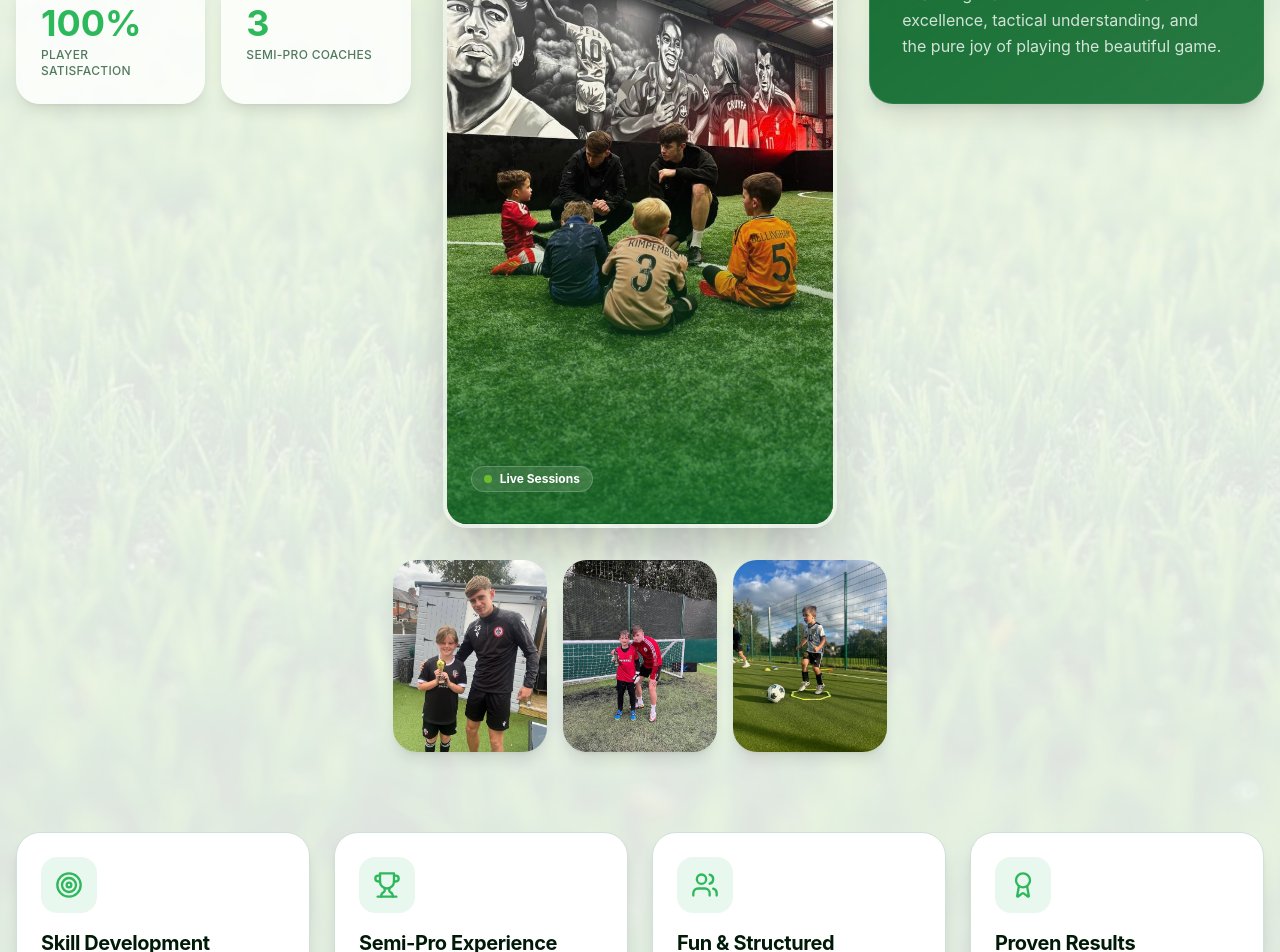
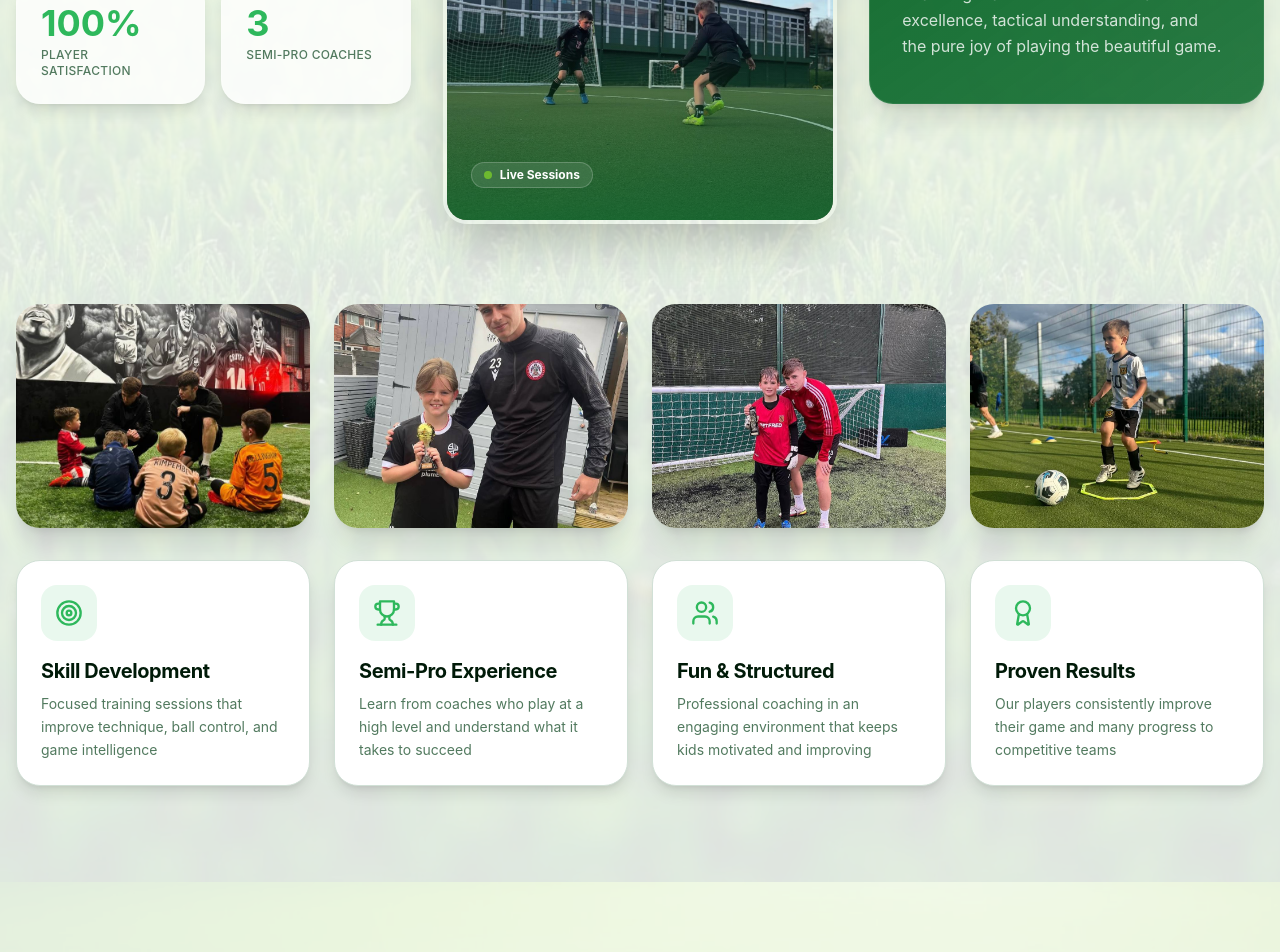
Before and after one commit to Mejrifx/astroturf-baller-build, a React (Vite) app: page / in a window 1280 px wide. Shown: the part 1294-2246 px from the top of the page. Built offline with nearby package versions, Linux system fonts and the light colour scheme; the HTML template or start-up script is replaced by a standard one.

Commit message:
Add 4th image and align 4 images above 4 feature boxes for perfect symmetry

```diff
--- a/src/components/About.tsx
+++ b/src/components/About.tsx
@@ -69,7 +69,7 @@ const About = () => {
           {/* Hero Image Block - Middle */}
           <div className="lg:col-span-4 row-span-2 relative rounded-3xl overflow-hidden shadow-2xl border-4 border-white/20 animate-fade-up" style={{ animationDelay: '0.2s' }}>
             <img
-              src="/build-a-baller-image4.jpg"
+              src="/build-a-baller-image1.jpg"
               alt="Training session"
               className="w-full h-full object-cover hover:scale-105 transition-transform duration-700"
             />
@@ -92,17 +92,21 @@ const About = () => {
             </p>
           </div>
 
-          {/* Additional Images - Bottom Row */}
-          <div className="lg:col-span-12 grid grid-cols-3 gap-4 max-w-4xl mx-auto animate-fade-up" style={{ animationDelay: '0.4s' }}>
-             <div className="relative rounded-3xl overflow-hidden h-48 shadow-lg group">
-                <img src="/build-a-baller-image5.jpg" className="w-full h-full object-cover group-hover:scale-110 transition-transform duration-500" alt="Training" />
-             </div>
-             <div className="relative rounded-3xl overflow-hidden h-48 shadow-lg group">
-                <img src="/build-a-baller-image6.jpg" className="w-full h-full object-cover group-hover:scale-110 transition-transform duration-500" alt="Training" />
-             </div>
-             <div className="relative rounded-3xl overflow-hidden h-48 shadow-lg group">
-                <img src="/build-a-baller-image7.jpg" className="w-full h-full object-cover group-hover:scale-110 transition-transform duration-500" alt="Training" />
-             </div>
+        </div>
+
+        {/* Images Row - Above Features */}
+        <div className="grid md:grid-cols-2 lg:grid-cols-4 gap-6 max-w-7xl mx-auto mb-8 animate-fade-up" style={{ animationDelay: '0.4s' }}>
+          <div className="relative rounded-3xl overflow-hidden h-56 shadow-xl group">
+            <img src="/build-a-baller-image4.jpg" className="w-full h-full object-cover group-hover:scale-110 transition-transform duration-500" alt="Training" />
+          </div>
+          <div className="relative rounded-3xl overflow-hidden h-56 shadow-xl group">
+            <img src="/build-a-baller-image5.jpg" className="w-full h-full object-cover group-hover:scale-110 transition-transform duration-500" alt="Training" />
+          </div>
+          <div className="relative rounded-3xl overflow-hidden h-56 shadow-xl group">
+            <img src="/build-a-baller-image6.jpg" className="w-full h-full object-cover group-hover:scale-110 transition-transform duration-500" alt="Training" />
+          </div>
+          <div className="relative rounded-3xl overflow-hidden h-56 shadow-xl group">
+            <img src="/build-a-baller-image7.jpg" className="w-full h-full object-cover group-hover:scale-110 transition-transform duration-500" alt="Training" />
           </div>
         </div>
 
```
